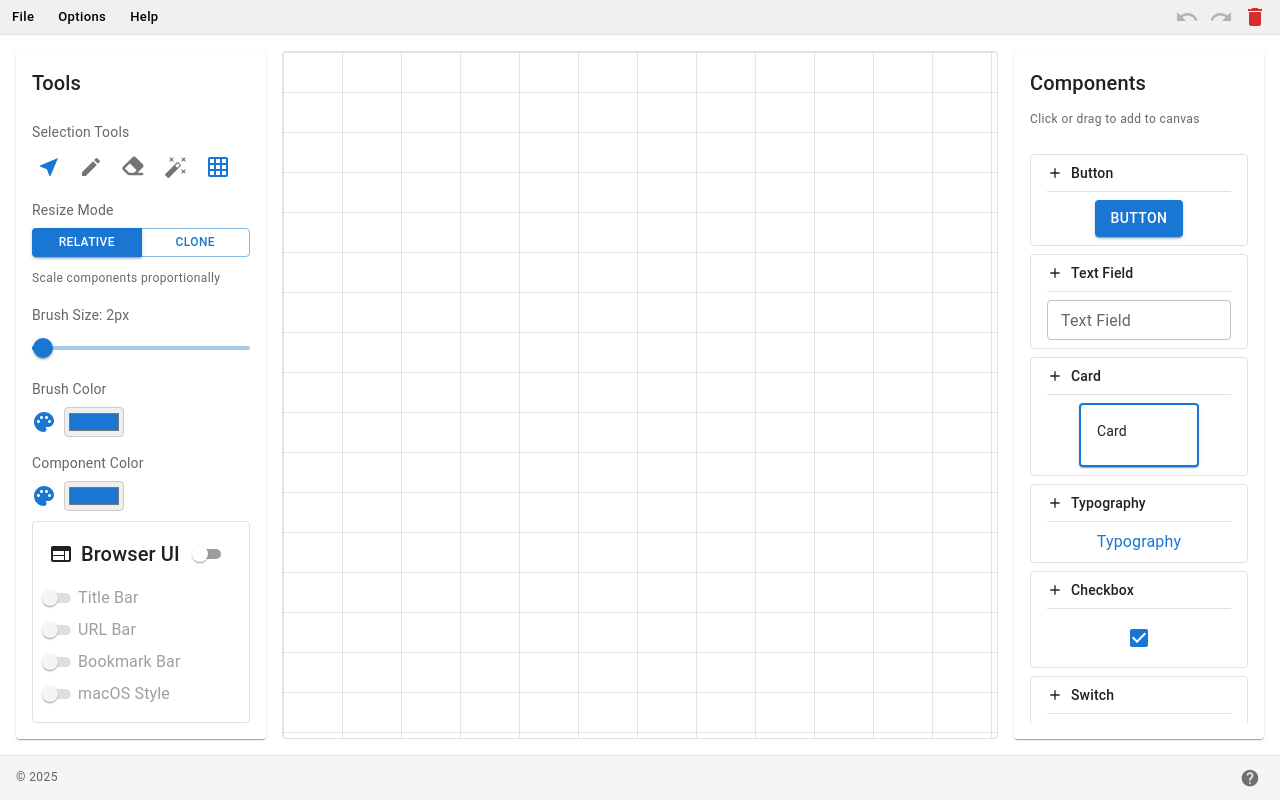
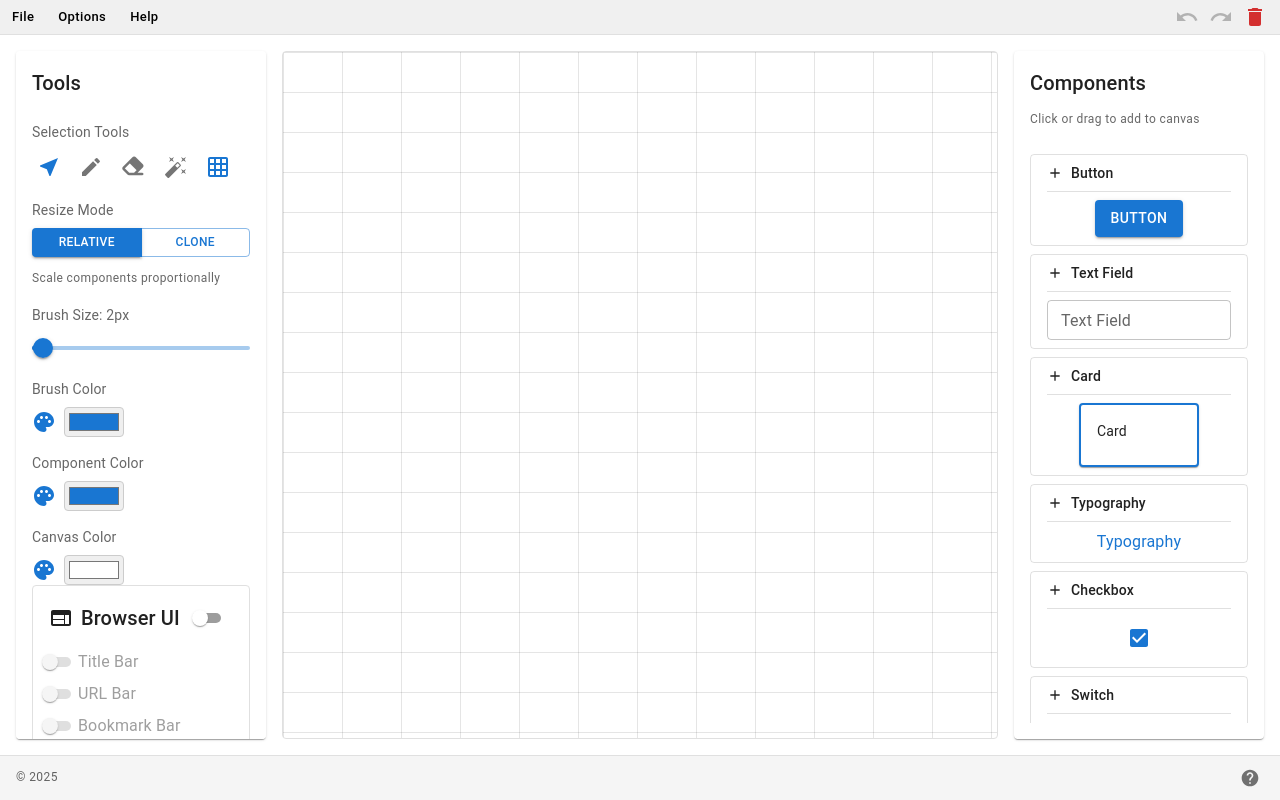
Before and after one commit to jmynes/dream, a React (Vite) app: page / in a window 1280 px wide. Built offline with nearby package versions, Linux system fonts and the light colour scheme.

Commit message:
Add reset to default buttons for color fields
- Add reset IconButton next to each color field (Brush, Component, Canvas)
- Buttons only appear when value differs from default
- Brush and Component default to #1976d2, Canvas defaults to #ffffff
- Uses RefreshIcon with tooltip for better UX

```diff
--- a/src/App.tsx
+++ b/src/App.tsx
@@ -18,6 +18,7 @@ const theme = createTheme({
 function App() {
   const [penColor, setPenColor] = useState("#1976d2");
   const [componentColor, setComponentColor] = useState("#1976d2");
+  const [canvasColor, setCanvasColor] = useState("#ffffff");
   const [penSize, setPenSize] = useState(2);
   const [isDrawing, setIsDrawing] = useState(false);
   const [isEraser, setIsEraser] = useState(false);
@@ -242,6 +243,8 @@ function App() {
             onPenColorChange={setPenColor}
             componentColor={componentColor}
             onComponentColorChange={setComponentColor}
+            canvasColor={canvasColor}
+            onCanvasColorChange={setCanvasColor}
             penSize={penSize}
             onPenSizeChange={setPenSize}
             isDrawing={isDrawing}
@@ -314,6 +317,7 @@ function App() {
               showBookmarkBar={showBookmarkBar}
               isBrowserUIEnabled={isBrowserUIEnabled}
               isMacOSStyle={isMacOSStyle}
+              canvasColor={canvasColor}
               resizeMode={resizeMode}
             />
           </Box>
--- a/src/components/Canvas.tsx
+++ b/src/components/Canvas.tsx
@@ -44,6 +44,7 @@ interface CanvasProps {
   showBookmarkBar?: boolean;
   isBrowserUIEnabled?: boolean;
   isMacOSStyle?: boolean;
+  canvasColor?: string;
 }
 
 export default function Canvas({
@@ -68,6 +69,7 @@ export default function Canvas({
   showBookmarkBar = false,
   isBrowserUIEnabled = false,
   isMacOSStyle = false,
+  canvasColor = "#ffffff",
 }: CanvasProps) {
   const canvasRef = useRef<HTMLCanvasElement>(null);
   const containerRef = useRef<HTMLDivElement>(null);
@@ -562,6 +564,7 @@ export default function Canvas({
         cursor,
         width: "100%",
         height: "100%",
+        backgroundColor: canvasColor,
       }}
       onClick={(e) => {
         handleContainerClick(e);
--- a/src/components/Sidebar.tsx
+++ b/src/components/Sidebar.tsx
@@ -5,6 +5,7 @@ import {
   AutoFixHigh as MagicWandIcon,
   NearMe as CursorIcon,
   Web as WebIcon,
+  Refresh as RefreshIcon,
 } from "@mui/icons-material";
 import {
   Box,
@@ -24,6 +25,8 @@ interface SidebarProps {
   onPenColorChange: (color: string) => void;
   componentColor: string;
   onComponentColorChange: (color: string) => void;
+  canvasColor: string;
+  onCanvasColorChange: (color: string) => void;
   penSize: number;
   onPenSizeChange: (size: number) => void;
   isDrawing: boolean;
@@ -55,6 +58,8 @@ export default function Sidebar({
   onPenColorChange,
   componentColor,
   onComponentColorChange,
+  canvasColor,
+  onCanvasColorChange,
   penSize,
   onPenSizeChange,
   isDrawing,
@@ -218,7 +223,7 @@ export default function Sidebar({
             Brush Color
           </Typography>
           <Box sx={{ display: "flex", alignItems: "center", gap: 1 }}>
-            <ColorIcon sx={{ color: penColor }} />
+            <ColorIcon sx={{ color: "#1976d2" }} />
             <input
               type="color"
               value={penColor}
@@ -231,6 +236,17 @@ export default function Sidebar({
                 cursor: "pointer",
               }}
             />
+            {penColor !== "#1976d2" && (
+              <Tooltip title="Reset to default">
+                <IconButton
+                  size="small"
+                  onClick={() => onPenColorChange("#1976d2")}
+                  sx={{ padding: 0.5 }}
+                >
+                  <RefreshIcon fontSize="small" />
+                </IconButton>
+              </Tooltip>
+            )}
           </Box>
         </Box>
 
@@ -239,7 +255,7 @@ export default function Sidebar({
             Component Color
           </Typography>
           <Box sx={{ display: "flex", alignItems: "center", gap: 1 }}>
-            <ColorIcon sx={{ color: componentColor }} />
+            <ColorIcon sx={{ color: "#1976d2" }} />
             <input
               type="color"
               value={componentColor}
@@ -252,6 +268,49 @@ export default function Sidebar({
                 cursor: "pointer",
               }}
             />
+            {componentColor !== "#1976d2" && (
+              <Tooltip title="Reset to default">
+                <IconButton
+                  size="small"
+                  onClick={() => onComponentColorChange("#1976d2")}
+                  sx={{ padding: 0.5 }}
+                >
+                  <RefreshIcon fontSize="small" />
+                </IconButton>
+              </Tooltip>
+            )}
+          </Box>
+        </Box>
+
+        <Box sx={{ display: "flex", flexDirection: "column", gap: 1 }}>
+          <Typography variant="body2" color="text.secondary">
+            Canvas Color
+          </Typography>
+          <Box sx={{ display: "flex", alignItems: "center", gap: 1 }}>
+            <ColorIcon sx={{ color: "#1976d2" }} />
+            <input
+              type="color"
+              value={canvasColor}
+              onChange={(e) => onCanvasColorChange(e.target.value)}
+              style={{
+                width: 60,
+                height: 30,
+                border: "1px solid #ccc",
+                borderRadius: 4,
+                cursor: "pointer",
+              }}
+            />
+            {canvasColor !== "#ffffff" && (
+              <Tooltip title="Reset to default">
+                <IconButton
+                  size="small"
+                  onClick={() => onCanvasColorChange("#ffffff")}
+                  sx={{ padding: 0.5 }}
+                >
+                  <RefreshIcon fontSize="small" />
+                </IconButton>
+              </Tooltip>
+            )}
           </Box>
         </Box>
       </Box>
```
